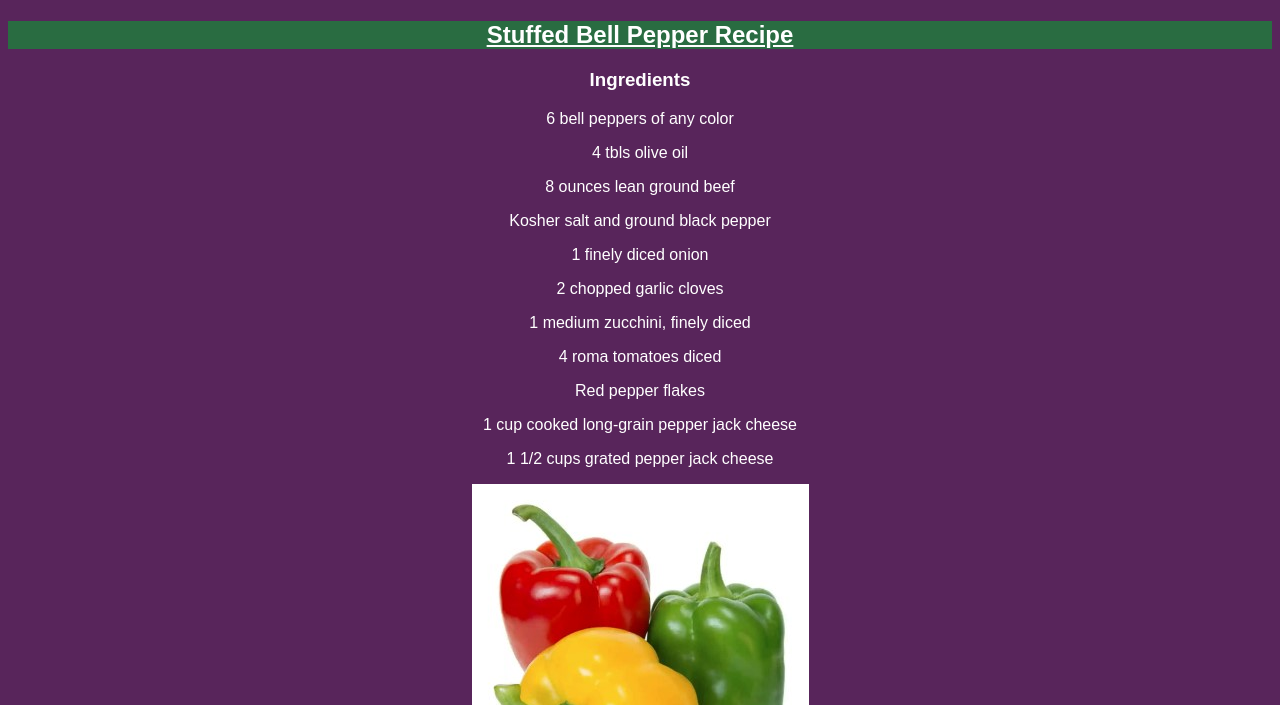
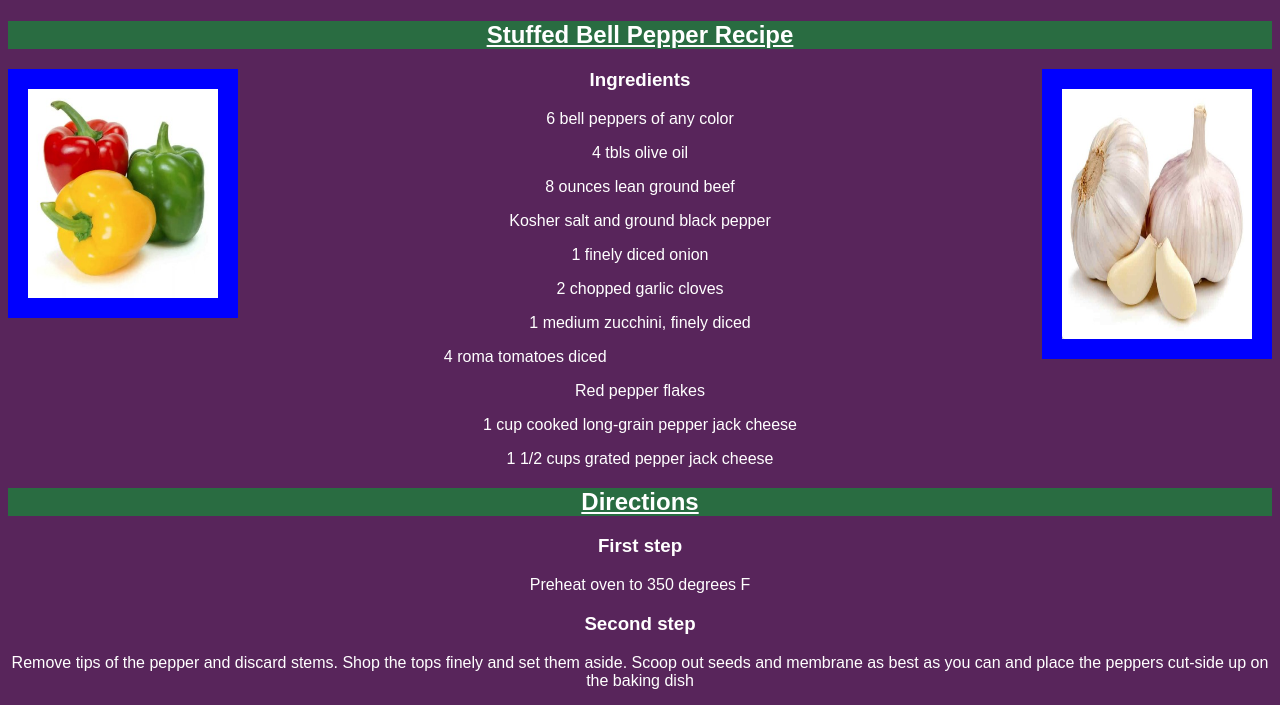
Before and after one commit to sabaslote/project2, a plain HTML site: page recipe.html in a window 1280 px wide. Shown: the part 95-800 px from the top of the page. Drawn offline with Linux system fonts and the light colour scheme.

Commit message:
adding border and float layout

```diff
--- a/css/style.css
+++ b/css/style.css
@@ -55,3 +55,17 @@ h2 {
 .box {
   border: 20px solid blue;
 }
+.pepper{
+  float: left;
+  width: 15%;
+  border: 20px solid blue;
+}
+.text{
+	float: center;
+}
+.garlic{
+  float: right;
+  width: 15%;
+  height: 250px;
+  border: 20px solid blue;
+}
--- a/recipe.html
+++ b/recipe.html
@@ -13,8 +13,10 @@
     </ul>
   </nav>
   <link rel="stylesheet" href="css/style.css">
-  <section>
+  <section class="text">
     <h2>Stuffed Bell Pepper Recipe</h2>
+	<img src="images/bellpeppers.jpg" alt="Final Product" class="pepper">
+	<img src="images/garlic.jpg" alt="Final Product" class="garlic">
     <h3>Ingredients</h3>
     <p>6 bell peppers of any color</p>
     <p>4 tbls olive oil</p>
@@ -27,7 +29,6 @@
     <p>Red pepper flakes</p>
     <p>1 cup cooked long-grain pepper jack cheese</p>
     <p>1 1/2 cups grated pepper jack cheese</p>
-	<img src="images/bellpeppers.jpg" alt="Final Product" class="pepper">
   </section>
   <section>
     <h2>Directions</h2>
```
Also changed, not shown: images/garlic.jpg (added).
